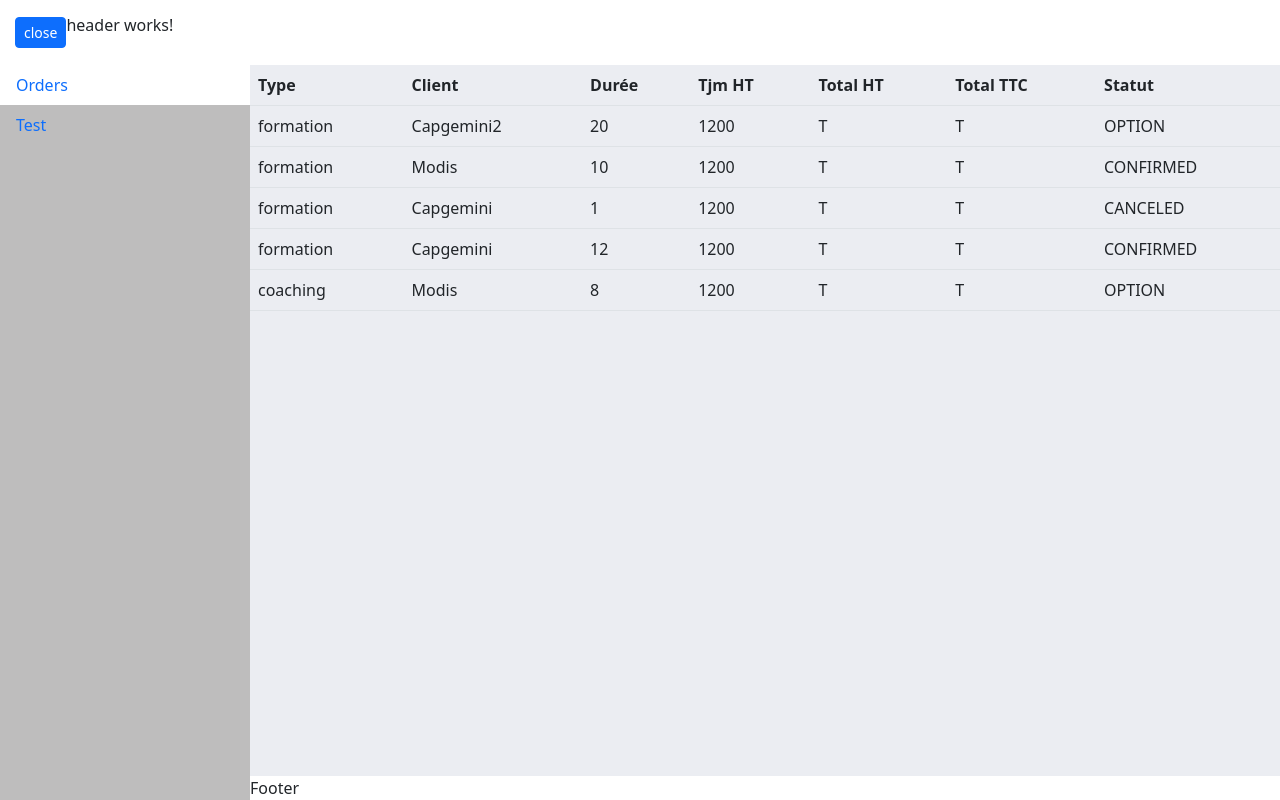
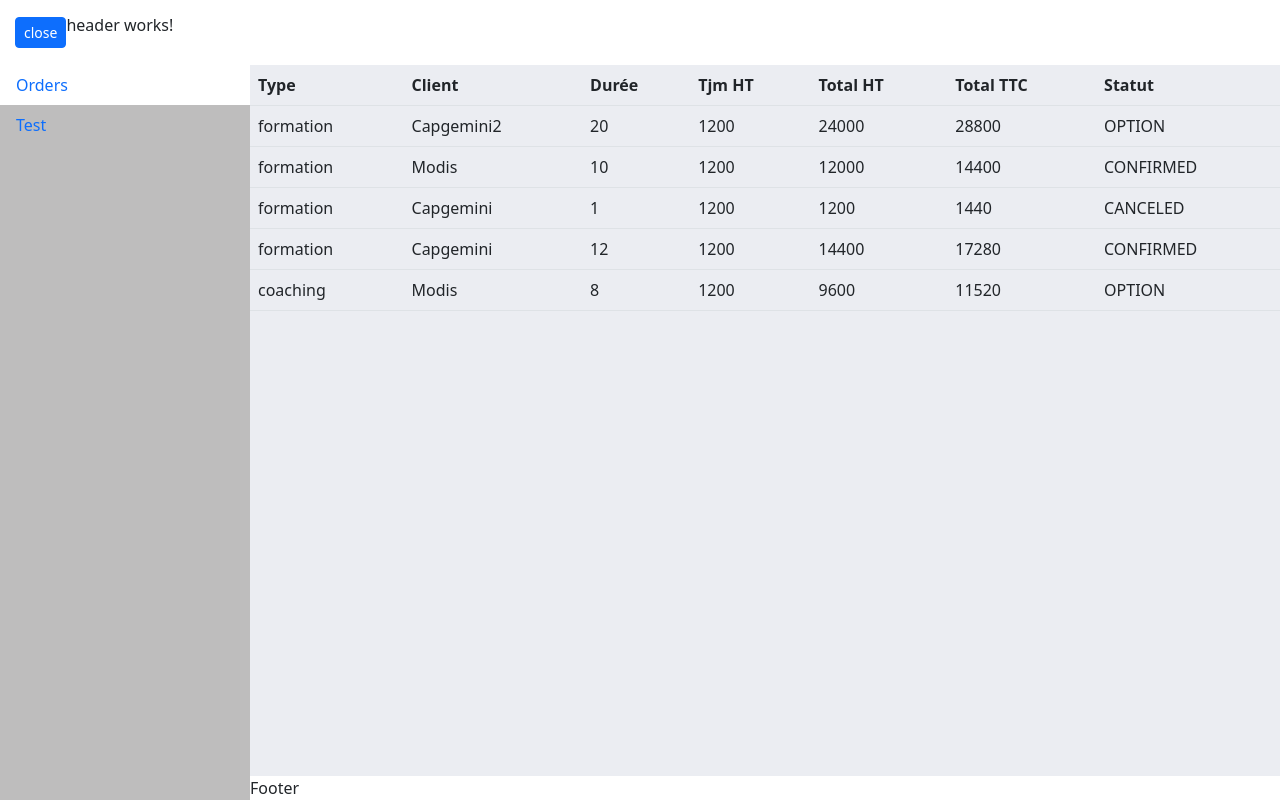
Before and after one commit to saharMsaed/crm, an Angular app: page /orders in a window 1280 px wide. Built offline with nearby package versions, Linux system fonts and the light colour scheme; data requests are answered from the project's data file.

Commit message:
plusieurs appel de fonction !!

```diff
--- a/src/app/orders/pages/page-list-orders/page-list-orders.component.html
+++ b/src/app/orders/pages/page-list-orders/page-list-orders.component.html
@@ -10,8 +10,8 @@
       <td> {{ order.client }} </td>
       <td> {{ order.nbJours }} </td>
       <td> {{ order.tjmHt }} </td>
-      <td> T </td>
-      <td> T </td>
+      <td> {{ total(order.nbJours, order.tjmHt) }} </td>
+      <td> {{ total(order.nbJours, order.tjmHt, order.tva) }} </td>
       <td> {{ order.state }} </td>
     </tr>
   </tbody>
--- a/src/app/orders/pages/page-list-orders/page-list-orders.component.ts
+++ b/src/app/orders/pages/page-list-orders/page-list-orders.component.ts
@@ -23,4 +23,9 @@ export class PageListOrdersComponent implements OnInit {
   ngOnInit(): void {
   }
 
+  public total(val: number, coef: number, tva?:number): number {
+      if (tva) return val * coef * (1+ tva/100);
+      return val * coef;
+  }
+
 }
```
